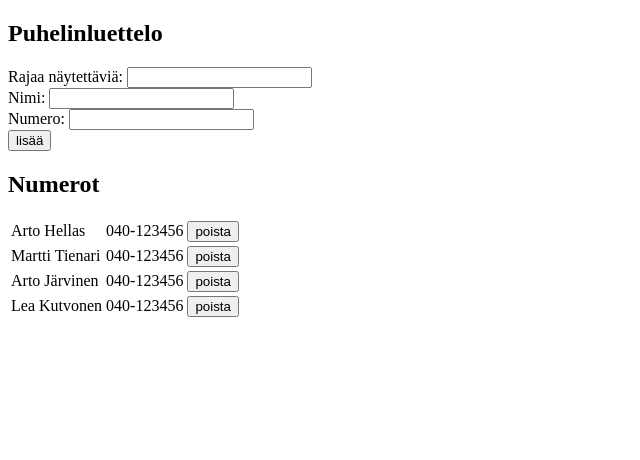
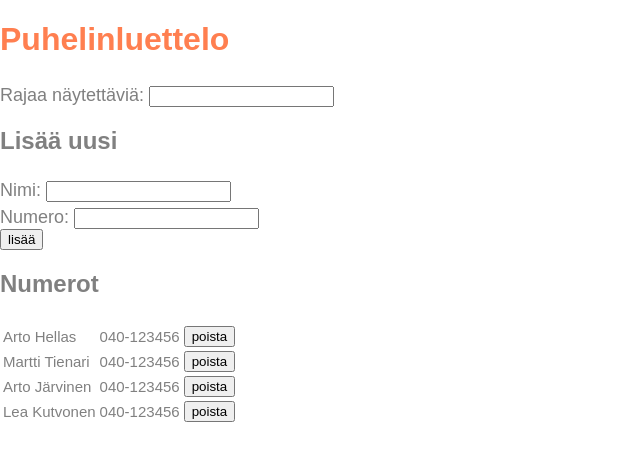
Before and after one commit to stadibo/fullstack_osa2, a React (Create React App) app in the folder 2.6-19_puhelinluettelo/: page / in a window 1280 px wide. Shown: the top 460 px of the page, without its empty margins (0-640 px from the left). Built offline with nearby package versions, Linux system fonts and the light colour scheme; data requests are answered from the project's data file.

Commit message:
2.18-19 done

```diff
--- a/2.6-19_puhelinluettelo/src/App.js
+++ b/2.6-19_puhelinluettelo/src/App.js
@@ -1,5 +1,6 @@
 import React from 'react'
 import personService from './services/persons'
+
 
 class App extends React.Component {
     constructor(props) {
@@ -8,7 +9,9 @@ class App extends React.Component {
             persons: [],
             newName: '',
             newNumber: '',
-            filter: ''
+            filter: '',
+            message: null,
+            errorType: null
         }
     }
 
@@ -35,16 +38,26 @@ class App extends React.Component {
                 this.updatePerson()
             }
         } else {
+            this.addNewPerson(personObject)
+        }
+
+    }
+
+    addNewPerson = (person) => {
         personService
-                .create(personObject)
+            .create(person)
             .then(newPerson => {
                 this.setState({
                     persons: this.state.persons.concat(newPerson),
                     newName: '',
-                        newNumber: ''
+                    newNumber: '',
+                    errorType: "success",
+                    message: `lisättiin ${newPerson.name}`
                 })
+                setTimeout(() => {
+                    this.setState({ errorType: null })
+                }, 5000)
             })
-        }
     }
 
     updatePerson = () => {
@@ -56,8 +69,21 @@ class App extends React.Component {
             .update(id, changedPerson)
             .then(updatedPerson => {
                 this.setState({
-                    persons: this.state.persons.map(p => p.id !== id ? p : updatedPerson)
+                    persons: this.state.persons.map(p => p.id !== id ? p : updatedPerson),
+                    newName: '',
+                    newNumber: '',
+                    errorType: "success",
+                    message: `päivitettiin ${updatedPerson.name}`
                 })
+                setTimeout(() => {
+                    this.setState({ errorType: null })
+                }, 5000)
+            }).catch(error => {
+                let toAdd = window.confirm('Henkilö jo poistettu luettelosta, lisäätäänkö henkilö?')
+                if (toAdd) {
+                    this.setState({ persons: this.state.persons.filter(p => p.id !== id) })
+                    this.addNewPerson(changedPerson)
+                }
             })
     }
 
@@ -69,10 +95,18 @@ class App extends React.Component {
                 .del(id)
                 .then(response => {
                     this.setState({
-                        persons: this.state.persons.filter(p => p.id !== id)
+                        persons: this.state.persons.filter(p => p.id !== id),
+                        errorType: "success",
+                        message: `poistettiin ${pers.name}`
                     })
+                    setTimeout(() => {
+                        this.setState({ errorType: null })
+                    }, 5000)
+                }).catch(error => {
+
                 })
         }
+
     }
 
     handleNameChange = (event) => {
@@ -95,7 +129,13 @@ class App extends React.Component {
         )
         return (
             <div>
-                <h2>Puhelinluettelo</h2>
+                <h1>Puhelinluettelo</h1>
+
+                <Notification
+                    message={this.state.message}
+                    type={this.state.errorType}
+                />
+
                 <div>
                     <InputField
                         text="Rajaa näytettäviä"
@@ -103,6 +143,8 @@ class App extends React.Component {
                         handler={this.handleFilterChange}
                     />
                 </div>
+
+                <h2>Lisää uusi</h2>
                 <form onSubmit={this.addPerson}>
                     <div>
                         <InputField
@@ -133,7 +175,7 @@ class App extends React.Component {
 
 const InputField = ({ handler, value, text }) => {
     return (
-        <div>
+        <div className="field">
             {text}: <input
                 value={value}
                 onChange={handler}
@@ -144,7 +186,7 @@ const InputField = ({ handler, value, text }) => {
 
 const Persons = ({ persons, handlePerson }) => {
     return (
-        <table>
+        <table className="persons">
             <tbody>
                 {persons.map(p => <Person key={p.id} person={p} handler={handlePerson(p.id)} />)}
             </tbody>
@@ -162,4 +204,15 @@ const Person = ({ person, handler }) => {
     )
 }
 
+const Notification = ({ message, type }) => {
+    if (type === null) {
+        return null
+    }
+    return (
+        <div className={type}>
+            {message}
+        </div>
+    )
+}
+
 export default App
--- /dev/null
+++ b/2.6-19_puhelinluettelo/src/index.css
@@ -0,0 +1,42 @@
+h1 {
+    color: coral;
+}
+
+h2 {
+    color: grey;
+}
+
+body {
+    margin: 0;
+    padding: 0;
+    font-family: sans-serif;
+}
+
+.persons {
+    color: grey;
+    padding-top: 5px;
+    font-size: 15px;
+}
+
+.field {
+    color: grey;
+    padding-top: 5px;
+    font-size: 18px;
+}
+
+
+.error {
+    color: white;
+    background: coral;
+    font-size: 16px;
+    padding: 10px;
+    margin-bottom: 10px;
+}
+
+.success {
+    color: white;
+    background: lightgreen;
+    font-size: 16px;
+    padding: 10px;
+    margin-bottom: 10px;
+}
--- a/2.6-19_puhelinluettelo/src/index.js
+++ b/2.6-19_puhelinluettelo/src/index.js
@@ -1,5 +1,6 @@
 import React from 'react';
 import ReactDOM from 'react-dom';
 import App from './App';
+import './index.css'
 
 ReactDOM.render(<App />, document.getElementById('root'));
```
Lines whose indentation alone changed are shown as unchanged.
